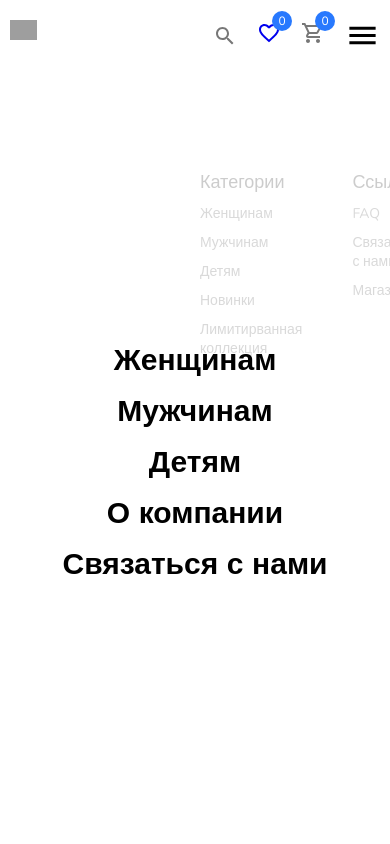
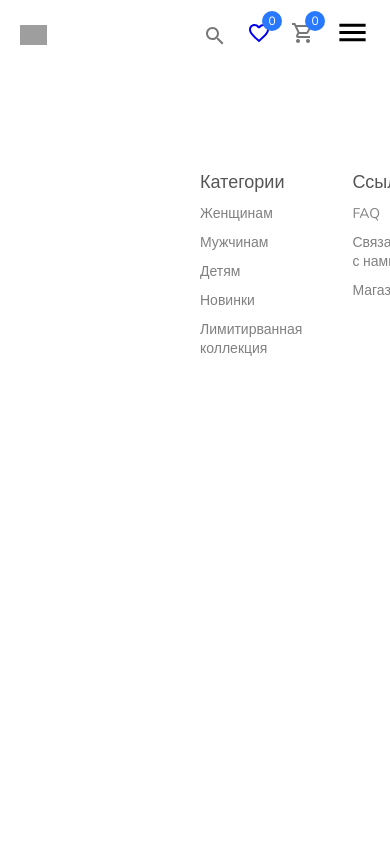
Before and after one commit to kuanysh-1998/clienttomtailor, a React (Create React App) app: page /#/favourites in a window 390 px wide. Shown: the top 844 px of the page. Built offline with nearby package versions, Linux system fonts and the light colour scheme; grey boxes are pictures that could not be loaded.

Commit message:
started adaptive

```diff
--- a/src/components/Cart/cart.css
+++ b/src/components/Cart/cart.css
@@ -1,7 +1,7 @@
 .cart {
   position: absolute;
-  right: 20px;
-  top: 80px;
+  right: 0;
+  top: 70px;
   z-index: 999;
   background-color: #fff;
   padding: 20px;
--- a/src/components/Cart/cart.min.css
+++ b/src/components/Cart/cart.min.css
@@ -1 +1 @@
-.cart{position:absolute;right:20px;top:80px;z-index:999;background-color:#fff;padding:20px;-webkit-box-shadow:0px 0px 7px -5px rgba(0,0,0,0.5);box-shadow:0px 0px 7px -5px rgba(0,0,0,0.5)}.cart h1{margin-bottom:30px;color:gray;font-weight:400;font-size:24px}.cart .item{display:flex;align-items:center;gap:20px;margin-bottom:30px}.cart .item img{width:80px;height:100px;object-fit:cover}.cart .item .details h1{font-size:18px;font-weight:500}.cart .item .details p{color:gray;margin-bottom:10px;font-size:14px}.cart .item .details .price{color:#2879fe}.cart .item .delete{color:red;font-size:30px;cursor:pointer}.cart .total{display:flex;justify-content:space-between;font-weight:500;font-size:18px;margin-bottom:20px}.cart button{width:250px;padding:10px;display:flex;align-items:center;justify-content:center;gap:20px;cursor:pointer;border:none;background-color:#2879fe;color:white;font-weight:500;margin-bottom:20px}.cart .reset{color:red;font-size:12px;cursor:pointer}
+.cart{position:absolute;right:0;top:70px;z-index:999;background-color:#fff;padding:20px;-webkit-box-shadow:0px 0px 7px -5px rgba(0,0,0,0.5);box-shadow:0px 0px 7px -5px rgba(0,0,0,0.5)}.cart h1{margin-bottom:30px;color:gray;font-weight:400;font-size:24px}.cart .item{display:flex;align-items:center;gap:20px;margin-bottom:30px}.cart .item img{width:80px;height:100px;object-fit:cover}.cart .item .details h1{font-size:18px;font-weight:500}.cart .item .details p{color:gray;margin-bottom:10px;font-size:14px}.cart .item .details .price{color:#2879fe}.cart .item .delete{color:red;font-size:30px;cursor:pointer}.cart .total{display:flex;justify-content:space-between;font-weight:500;font-size:18px;margin-bottom:20px}.cart button{width:250px;padding:10px;display:flex;align-items:center;justify-content:center;gap:20px;cursor:pointer;border:none;background-color:#2879fe;color:white;font-weight:500;margin-bottom:20px}.cart .reset{color:red;font-size:12px;cursor:pointer}
--- a/src/components/Cart/cart.scss
+++ b/src/components/Cart/cart.scss
@@ -1,13 +1,12 @@
 .cart {
   position: absolute;
-  right: 20px;
-  top: 80px;
+  right: 0;
+  top: 70px;
   z-index: 999;
   background-color: #fff;
   padding: 20px;
   -webkit-box-shadow: 0px 0px 7px -5px rgba(0, 0, 0, 0.5);
   box-shadow: 0px 0px 7px -5px rgba(0, 0, 0, 0.5);
-
   h1 {
     margin-bottom: 30px;
     color: gray;
--- /dev/null
+++ b/src/components/FeaturedProducts/featuredproducts.min.css
@@ -0,0 +1 @@
+.featuredProducts{margin:100px 200px}.featuredProducts .top{display:flex;align-items:center;justify-content:space-between;margin-bottom:50px}.featuredProducts .top h1{flex:2;text-transform:capitalize}.featuredProducts .top p{flex:3;color:gray}.featuredProducts .bottom{display:flex;justify-content:center;gap:50px}@media screen and (max-width: 1024px){.featuredProducts{margin:60px 120px}.featuredProducts .top{display:flex;align-items:center;justify-content:space-between;margin-bottom:50px}.featuredProducts .top h1{flex:2;text-transform:capitalize}.featuredProducts .top p{flex:3;color:gray}.featuredProducts .bottom{display:flex;justify-content:center;gap:50px}}
--- a/src/components/FeaturedProducts/featuredproducts.scss
+++ b/src/components/FeaturedProducts/featuredproducts.scss
@@ -24,3 +24,32 @@
     gap: 50px;
   }
 }
+
+@media screen and (max-width: 1024px) {
+  .featuredProducts {
+    margin: 60px 120px;
+
+    .top {
+      display: flex;
+      align-items: center;
+      justify-content: space-between;
+      margin-bottom: 50px;
+
+      h1 {
+        flex: 2;
+        text-transform: capitalize;
+      }
+
+      p {
+        flex: 3;
+        color: gray;
+      }
+    }
+
+    .bottom {
+      display: flex;
+      justify-content: center;
+      gap: 50px;
+    }
+  }
+}
--- a/src/components/Navbar/Navbar.jsx
+++ b/src/components/Navbar/Navbar.jsx
@@ -7,9 +7,11 @@ import ShoppingCartOutlinedIcon from "@mui/icons-material/ShoppingCartOutlined";
 import Cart from "../Cart/Cart";
 import { useSelector } from "react-redux";
 import MenuIcon from "@mui/icons-material/Menu";
+import CloseIcon from "@mui/icons-material/Close";
 
 const Navbar = () => {
   const [openCart, setOpenCart] = React.useState(false);
+  const [showMenu, setShowMenu] = React.useState(false);
   const { products } = useSelector((state) => state.cartSlice);
   const { favProducts } = useSelector((state) => state.favouritesSlice);
 
@@ -17,24 +19,6 @@ const Navbar = () => {
     <div className="navbar">
       <div className="wrapper">
         <div className="navbar__left">
-          <div className="item">
-            <Link to="/products/2" className="link">
-              Женщинам
-            </Link>
-          </div>
-          <div className="item">
-            <Link to="/products/1" className="link">
-              Мужчинам
-            </Link>
-          </div>
-          <div className="item">
-            <Link to="/products/3" className="link">
-              Детям
-            </Link>
-          </div>
-        </div>
-
-        <div className="navbar__center">
           <Link to="/">
             <img
               src="https://tom-tailor.ru/local/frontend/build/images/required/logo.svg"
@@ -43,13 +27,28 @@ const Navbar = () => {
           </Link>
         </div>
 
-        <div className="navbar__right">
-          <div className="item">
+        <div className={showMenu ? "navbar__center active" : "navbar__center"}>
+          <div className="item" onClick={() => setShowMenu(!showMenu)}>
+            <Link to="/products/2" className="link">
+              Женщинам
+            </Link>
+          </div>
+          <div className="item" onClick={() => setShowMenu(!showMenu)}>
+            <Link to="/products/1" className="link">
+              Мужчинам
+            </Link>
+          </div>
+          <div className="item" onClick={() => setShowMenu(!showMenu)}>
+            <Link to="/products/3" className="link">
+              Детям
+            </Link>
+          </div>
+          <div className="item" onClick={() => setShowMenu(!showMenu)}>
             <Link className="link" to="/about">
               О компании
             </Link>
           </div>
-          <div className="item">
+          <div className="item" onClick={() => setShowMenu(!showMenu)}>
             <Link
               className="link"
               to={{
@@ -60,8 +59,9 @@ const Navbar = () => {
               Связаться с нами
             </Link>
           </div>
+        </div>
 
-          <div className="icons">
+        <div className="navbar__right">
           <SearchIcon />
           <Link to="/favourites" className="favourites">
             <FavoriteBorderOutlinedIcon />
@@ -72,7 +72,15 @@ const Navbar = () => {
             <span>{products.length}</span>
           </div>
 
+          <div
+            className="navbar__hamburger"
+            onClick={() => setShowMenu((prev) => !prev)}
+          >
+            {!showMenu ? (
               <MenuIcon className="hamburger" />
+            ) : (
+              <CloseIcon className="hamburger" />
+            )}
           </div>
         </div>
       </div>
--- a/src/components/Navbar/navbar.css
+++ b/src/components/Navbar/navbar.css
@@ -26,34 +26,28 @@
 }
 
 .navbar__left {
+  font-size: 30px;
+  letter-spacing: 2px;
+}
+
+.navbar__center {
   display: flex;
   align-items: center;
   gap: 25px;
 }
 
-.navbar__center {
-  font-size: 30px;
-  letter-spacing: 2px;
-}
-
 .navbar__right {
-  display: flex;
-  align-items: center;
-  gap: 25px;
-}
-
-.navbar__right .icons {
   display: flex;
   gap: 15px;
   color: #777;
   cursor: pointer;
 }
 
-.navbar__right .icons .favourites {
+.navbar__right .favourites {
   position: relative;
 }
 
-.navbar__right .icons .favourites span {
+.navbar__right .favourites span {
   font-size: 12px;
   width: 20px;
   height: 20px;
@@ -68,11 +62,11 @@
   justify-content: center;
 }
 
-.navbar__right .icons .cartIcon {
+.navbar__right .cartIcon {
   position: relative;
 }
 
-.navbar__right .icons .cartIcon span {
+.navbar__right .cartIcon span {
   font-size: 12px;
   width: 20px;
   height: 20px;
@@ -97,7 +91,23 @@
     font-size: 35px;
   }
   .navbar .wrapper {
-    padding-top: 100px;
+    padding: 0;
+    display: flex;
+    align-items: center;
+    justify-content: space-between;
+  }
+  .navbar__left {
+    margin-left: 20px;
+    margin-top: 15px;
+  }
+  .navbar__right {
+    display: flex;
+    align-items: center;
+    column-gap: 20px;
+    margin-top: 15px;
+    margin-right: 20px;
+  }
+  .navbar__center {
     flex-direction: column;
     justify-content: center;
     align-items: center;
@@ -105,35 +115,15 @@
     gap: 10px;
     background: rgba(255, 255, 255, 0.7);
     height: 99vh;
-  }
-  .navbar__left {
-    flex-direction: column;
-    gap: 10px;
+    position: absolute;
     top: 0;
     left: -100%;
-    z-index: 99;
+    gap: 10px;
+    z-index: -3;
     transition: all 0.4s ease;
   }
-  .navbar__center {
-    flex-direction: column;
-    position: absolute;
-    top: 10px;
-    left: 10px;
-  }
-  .navbar__right {
-    flex-direction: column;
-    justify-content: center;
-    gap: 10px;
-  }
-  .navbar__right .icons {
-    gap: 20px;
-    color: #777;
-    cursor: pointer;
-    position: relative;
-    position: absolute;
-    top: 18px;
-    right: 10px;
-    align-items: center;
+  .navbar__center.active {
+    left: 0;
   }
   .navbar .item {
     font-size: 30px;
--- a/src/components/Navbar/navbar.scss
+++ b/src/components/Navbar/navbar.scss
@@ -22,24 +22,19 @@
   }
 
   &__left {
+    font-size: 30px;
+    letter-spacing: 2px;
+  }
+  &__center {
     display: flex;
     align-items: center;
     gap: 25px;
   }
-  &__center {
-    font-size: 30px;
-    letter-spacing: 2px;
-  }
   &__right {
     display: flex;
-    align-items: center;
-    gap: 25px;
-
-    .icons {
-      display: flex;
-      gap: 15px;
-      color: #777;
-      cursor: pointer;
+    gap: 15px;
+    color: #777;
+    cursor: pointer;
 
       .favourites {
         position: relative;
@@ -79,7 +74,7 @@
       }
     }
   }
-}
+
 
 @media screen and (max-width: 1024px) {
   .navbar {
@@ -90,7 +85,25 @@
       font-size: 35px;
     }
     .wrapper {
-      padding-top: 100px;
+      padding: 0;
+      display: flex;
+      align-items: center;
+      justify-content: space-between;
+
+
+    }
+    &__left {
+      margin-left: 20px;
+      margin-top: 15px;
+    }
+    &__right {
+      display: flex;
+      align-items: center;
+      column-gap: 20px;
+      margin-top: 15px;
+      margin-right: 20px;
+    }
+    &__center {
       flex-direction: column;
       justify-content: center;
       align-items: center;
@@ -98,41 +111,16 @@
       gap: 10px;
       background: rgba(255, 255, 255, 0.7);
       height: 99vh;
-
-        }
-
-    &__left {
-      flex-direction: column;
-      gap: 10px;
+      position: absolute;
       top: 0;
       left: -100%;
-      z-index: 99;
+      gap: 10px;
+      z-index: -3;
       transition: all 0.4s ease;
-
-    }
-    &__center {
-      flex-direction: column;
-      position: absolute;
-      top: 10px;
-      left: 10px;
-    }
-    &__right {
-      flex-direction: column;
-      justify-content: center;
-      gap: 10px;
-
-      .icons {
-        gap: 20px;
-        color: #777;
-        cursor: pointer;
-        position: relative;
-        position: absolute;
-        top: 18px;
-        right: 10px;
-        align-items: center;
+      &.active {
+        left: 0;
       }
     }
-
     .item {
       font-size: 30px;
       font-weight: 900;
```
Also changed, not shown: src/components/FeaturedProducts/featuredproducts.css (added, +51 -0 lines), src/components/Navbar/navbar.min.css (+1 -1 lines). Lines whose indentation alone changed are shown as unchanged.
